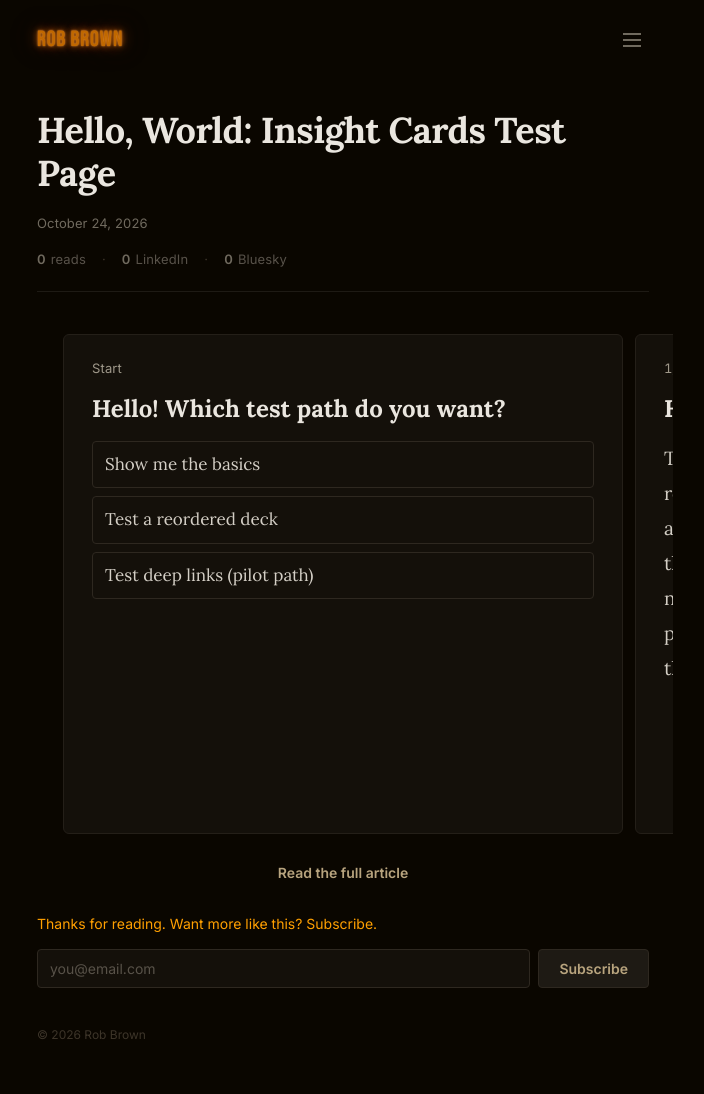
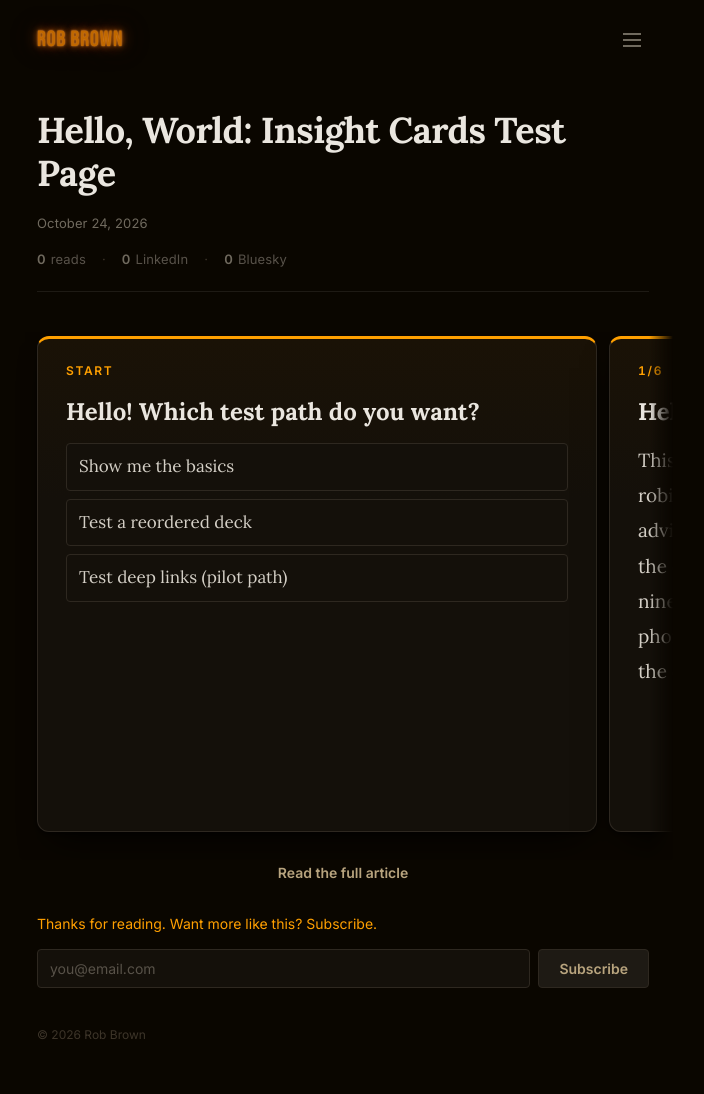
Before and after one commit to RobBrown/robisit, a Jekyll site: the page built from _articles/hello-world-cards.md, in a window 1280 px wide. Shown: the whole page, without its empty margins (297-1001 px from the left). Built offline with Jekyll 4.4.1, drawn with Linux system fonts in a browser that asks for light colours.

Commit message:
style: raised cards, prototype deck geometry, amber terminal button

```diff
--- a/assets/css/insight-cards.css
+++ b/assets/css/insight-cards.css
@@ -3,6 +3,7 @@
 :root{
   --ic-bg:#0a0600;          /* body background */
   --ic-surface:#14100a;     /* .toc, .menu-dropdown */
+  --ic-glow:#1a1206;        /* TL;DR block tint */
   --ic-ink:#d4cfc6;         /* body text */
   --ic-ink-strong:#eae6df;  /* h1, h2 */
   --ic-ink-soft:#9e9789;    /* blockquote, .toc-h2 */
@@ -11,6 +12,7 @@
   --ic-rule-mid:#2e2820;    /* blockquote rule, input border */
   --ic-rule-strong:#706a5e; /* input focus border */
   --ic-accent:#ffa000;      /* amber */
+  --ic-ink-on-accent:#0a0600; /* body background, as text on amber */
   --ic-link:#b8a47e;        /* .body a, footer .read-more */
   --ic-serif:'Lora',Georgia,'Times New Roman',serif;
   --ic-sans:'Inter',system-ui,sans-serif;
@@ -20,34 +22,37 @@
 @media(max-width:600px){:root{--ic-gutter:20px}}
 
 .ic-deck[hidden],.ic-expand[hidden]{display:none}
-/* Deck: full-bleed native scroller; padding centres the first and last card
-   so the neighbour's edge always shows. */
+/* Deck: native scroller spanning the column plus its gutters. As in the
+   prototype, the first card lines up with the text column and the next card's
+   edge shows on the right; later cards snap to the centre. */
 .ic-deck{position:relative;margin:0 calc(-1 * var(--ic-gutter))}
 .ic-rail{
   position:relative;display:flex;gap:12px;
   overflow-x:auto;overflow-y:hidden;overscroll-behavior-x:contain;
   scroll-snap-type:x mandatory;scrollbar-width:none;
-  padding:2px calc((100% - var(--ic-card)) / 2) 6px;
+  padding:4px var(--ic-gutter) 28px;
+  scroll-padding-inline:var(--ic-gutter);
 }
 .ic-rail::-webkit-scrollbar{display:none}
 .ic-deck :focus-visible,.ic-expand :focus-visible{outline:2px solid var(--ic-accent);outline-offset:3px}
 .ic-rail:focus-visible{outline-offset:-2px}
 
-/* Each element borrows an existing site component: the card is the .toc box,
-   the title is .body h2, the body is .body p, options are the subscribe input,
-   the selected option takes the TL;DR amber rule, the control is the subscribe
-   button, and the reveal link is footer .read-more. */
+/* Cards are raised panels: the TL;DR block's amber rule and warm tint along
+   the top, a lifted border and a drop shadow. Title is .body h2, body is
+   .body p, options are the subscribe input, and the counter is the TL;DR label. */
 .ic-card{
   flex:0 0 var(--ic-card);scroll-snap-align:center;scroll-snap-stop:always;
   display:flex;flex-direction:column;gap:12px;
   min-height:min(520px,var(--ic-fill,440px));
   padding:20px 20px 22px;
-  background:var(--ic-surface);border:1px solid var(--ic-rule);border-radius:6px;
+  background:linear-gradient(180deg,var(--ic-glow),var(--ic-surface) 160px);
+  border:1px solid var(--ic-rule-mid);border-top:3px solid var(--ic-accent);border-radius:12px;
+  box-shadow:0 2px 4px rgba(0,0,0,.5),0 18px 36px -14px rgba(0,0,0,.9);
   color:var(--ic-ink);font-family:var(--ic-serif);font-size:17px;line-height:1.8;
 }
 .ic-n{
-  font-family:var(--ic-sans);font-size:13px;letter-spacing:.01em;line-height:1.4;
-  color:var(--ic-ink-soft);font-variant-numeric:tabular-nums;
+  font-family:var(--ic-sans);font-size:12px;font-weight:600;letter-spacing:.14em;line-height:1.4;
+  text-transform:uppercase;color:var(--ic-accent);font-variant-numeric:tabular-nums;
 }
 .ic-title,.ic-knows{
   font-family:var(--ic-serif);font-size:24px;font-weight:700;line-height:1.3;
@@ -55,6 +60,8 @@
 }
 .ic-resolves{color:var(--ic-ink-soft)}
 @media(min-width:601px){
+  /* Fade the clipped neighbours into the page instead of cutting them off. */
+  .ic-rail{-webkit-mask-image:linear-gradient(90deg,transparent,black var(--ic-gutter),black calc(100% - var(--ic-gutter)),transparent);mask-image:linear-gradient(90deg,transparent,black var(--ic-gutter),black calc(100% - var(--ic-gutter)),transparent)}
   .ic-card{padding:24px 28px 28px;gap:16px;font-size:19px;line-height:1.85}
 }
 
@@ -65,26 +72,29 @@
   color:var(--ic-ink);background:var(--ic-surface);
   border:1px solid var(--ic-rule-mid);border-radius:4px;
 }
-.ic-opt[aria-checked="true"]{border-left:3px solid var(--ic-accent);padding-left:10px}
+.ic-opt[aria-checked="true"]{border-color:var(--ic-accent);border-left-width:3px;padding-left:10px}
 @media(hover:hover){.ic-opt:hover{border-color:var(--ic-rule-strong)}.ic-opt[aria-checked="true"]:hover{border-left-color:var(--ic-accent)}}
 
 .ic-go{
   align-self:flex-start;margin-top:4px;cursor:pointer;white-space:nowrap;
-  padding:10px 20px;border:1px solid var(--ic-rule-mid);border-radius:4px;
+  padding:10px 22px;border:1px solid var(--ic-accent);border-radius:4px;
   font-family:var(--ic-sans);font-size:14px;font-weight:600;line-height:1.85;
-  color:var(--ic-link);background:var(--ic-rule-faint);
+  color:var(--ic-ink-on-accent);background:var(--ic-accent);
 }
-.ic-go:hover{background:var(--ic-rule-mid);color:var(--ic-ink)}
+.ic-go:hover{background:transparent;color:var(--ic-accent)}
 
-/* Chevrons: pointer devices only, quiet until the deck is hovered or focused. */
+/* Chevrons, as in the prototype: pointer devices only, quiet until the deck is
+   hovered or focused, sitting over the card edges. */
 .ic-chev{
-  position:absolute;top:50%;transform:translateY(-50%);
+  position:absolute;top:calc(50% - 12px);transform:translateY(-50%);
   display:none;align-items:center;justify-content:center;
   width:40px;height:40px;padding:0 0 3px;cursor:pointer;opacity:0;
   font-family:var(--ic-sans);font-size:22px;line-height:1;
   color:var(--ic-ink);background:var(--ic-surface);
-  border:1px solid var(--ic-rule-mid);border-radius:4px;
+  border:1px solid var(--ic-rule-mid);border-radius:50%;
+  box-shadow:0 2px 8px rgba(0,0,0,.6);
 }
+.ic-chev:hover{color:var(--ic-accent);border-color:var(--ic-accent)}
 .ic-prev{left:4px}.ic-next{right:4px}
 .ic-chev:disabled{visibility:hidden}
 @media(hover:hover) and (pointer:fine){
@@ -92,7 +102,7 @@
   .ic-deck:hover .ic-chev,.ic-chev:focus-visible{opacity:1}
 }
 
-.ic-expand{display:flex;justify-content:center;margin-top:14px}
+.ic-expand{display:flex;justify-content:center;margin-top:-6px}
 .ic-reveal{
   cursor:pointer;padding:10px 4px;background:none;border:0;
   font-family:var(--ic-sans);font-size:14px;font-weight:600;
```
Also changed, not shown: DECISIONS.md (+5 -4 lines), tests/layout.spec.js (+5 -2 lines).
